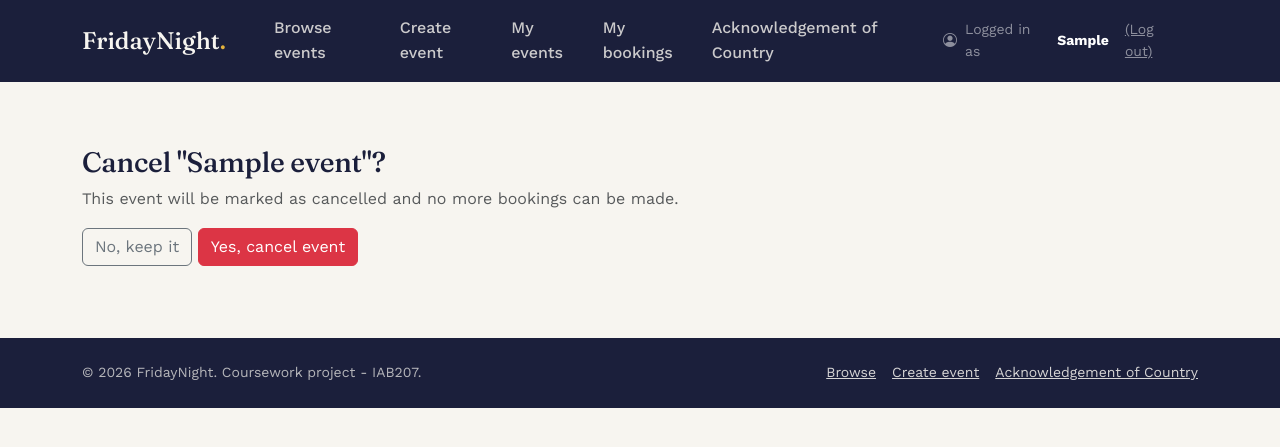
After one commit to rohanbiju1234-hash/IAB207, a Flask app: page /event/1/cancel in a window 1280 px wide. The commit adds this page. Shown: the top 447 px of the page. Run offline with Flask 3, Linux system fonts and the light colour scheme; a user stored in the database is signed in; tables that the repository leaves empty hold one stand-in row (values such as "Sample post"); some libraries are stand-ins or nearby versions.

Commit message:
Add cancel confirmation page and require location for enhanced acknowledgement

```diff
--- a/fridaynight/forms.py
+++ b/fridaynight/forms.py
@@ -5,7 +5,7 @@ from wtforms import (
     IntegerField, DecimalField, DateField, TimeField, SubmitField, BooleanField
 )
 from wtforms.validators import (
-    DataRequired, Email, EqualTo, Length, NumberRange, Optional
+    DataRequired, Email, EqualTo, Length, NumberRange, Optional, ValidationError
 )
 
 
@@ -81,7 +81,7 @@ class EventForm(FlaskForm):
              ('darwin', 'Darwin (Garramilla) - Larrakia people'),
              ('other', 'Other location (I will enter the custodians myself)')],
 
-    validators=[Optional()]
+    validators=[]
     )
 
     ack_place = StringField(
@@ -111,7 +111,12 @@ class EventForm(FlaskForm):
         'Your Acknowledgement of Country statement (for the enhanced option)',
         validators=[Optional()]
     )
-
+    def validate_ack_location(self, field):
+        if self.acknowledgement_type.data == 'enhanced':
+          if not field.data:
+            raise ValidationError('Please choose where your event is for the enhanced Acknowledgement of Country.')
+          if field.data == 'other' and not self.traditional_custodians.data:
+            raise ValidationError('Please enter the Traditional Custodians for your location.')
     submit = SubmitField('Publish event')
 
 
@@ -137,3 +142,8 @@ class SearchForm(FlaskForm):
     # GET form, used on the landing page - keyword + optional AI-enhanced toggle
     query = StringField('Search events, venues, artists…', validators=[Optional()])
     submit = SubmitField('Search')
+
+
+class CancelEventForm(FlaskForm):
+
+    submit = SubmitField('Yes, cancel event')
--- /dev/null
+++ b/fridaynight/templates/cancel_event.html
@@ -0,0 +1,13 @@
+{% extends "base.html" %}
+{% block content %}
+<div class ="container py-5">
+    <h1 class="h3">Cancel "{{event.title}}"?</h1>
+    <p class="text-muted">This event will be marked as cancelled and no more bookings can be made.</p>
+
+    <form method="post">
+        {{ form.hidden_tag() }}
+        <a href="{{ url_for('main.event_details', event_id=event.id) }}" class="btn btn-outline-secondary">No, keep it</a>
+        {{ form.submit(class="btn btn-danger") }}
+        </form>
+</div>
+{% endblock %}
--- a/fridaynight/templates/create_event.html
+++ b/fridaynight/templates/create_event.html
@@ -45,6 +45,7 @@
             <div class="col-md-8">
               {{ form.ack_location.label(class="form-label") }}
               {{ form.ack_location(class="form-select") }}
+              {% for error in form.ack_location.errors %}<div class="text-danger small">{{ error }}</div>{% endfor %}
               <div class="form-text">Pick the capital city closest to your event. If it's elsewhere, choose "Other" and use the AIATSIS map to find the Traditional Custodians. </div>
 
 
--- a/fridaynight/templates/event_details.html
+++ b/fridaynight/templates/event_details.html
@@ -76,9 +76,7 @@
         <div class="d-flex gap-2 mb-4">
           <a href="{{ url_for('main.edit_event', event_id=event.id) }}" class="btn btn-outline-secondary btn-sm">Edit event</a>
           {% if event.status != 'Cancelled' %}
-          <form method="post" action="{{ url_for('main.cancel_event', event_id=event.id) }}" onsubmit="return confirm('Cancel this event?');">
-            <button type="submit" class="btn btn-outline-danger btn-sm">Cancel event</button>
-          </form>
+         <a href="{{ url_for ('main.cancel_event', event_id=event.id) }}" class="btn btn-outline-danger btn-sm">Cancel event</a>
           {% endif %}
         </div>
         {% endif %}
--- a/fridaynight/views.py
+++ b/fridaynight/views.py
@@ -7,9 +7,10 @@ from flask import Blueprint, render_template, redirect, url_for, flash, request,
 from flask_login import login_user, logout_user, login_required, current_user
 from werkzeug.utils import secure_filename
 
+
 from . import db
 from .models import User, Event, Booking, Comment
-from .forms import RegisterForm, LoginForm, EventForm, CommentForm, BookingForm, SearchForm
+from .forms import RegisterForm, LoginForm, EventForm, CommentForm, BookingForm, SearchForm, CancelEventForm
 from .ai_search import rank_events_by_query   # AI-enhanced discovery - see ai_search.py
 
 main = Blueprint('main', __name__)
@@ -196,9 +197,17 @@ def edit_event(event_id):
     if event.owner_id != current_user.id:
         abort(403)
 
+
+
     form = EventForm(obj=event)
     if request.method == 'GET':
-        form.status.data = event.status  # shown but disabled - see template note
+        form.status.data = event.status
+
+        for key, name in CUSTODIANS.items():
+            if name == event.traditional_custodians:
+                form.ack_location.data = key
+
+     # shown but disabled - see template note
 
     if form.validate_on_submit():
         event.title = form.title.data
@@ -228,16 +237,28 @@ def edit_event(event_id):
     return render_template('create_event.html', form=form, editing=True, event=event)
 
 
-@main.route('/event/<int:event_id>/cancel', methods=['POST'])
+@main.route('/event/<int:event_id>/cancel', methods=['GET', 'POST'])
 @login_required
 def cancel_event(event_id):
     event = Event.query.get_or_404(event_id)
     if event.owner_id != current_user.id:
         abort(403)
-    event.status = Event.STATUS_CANCELLED
-    db.session.commit()
-    flash('Event cancelled.', 'info')
-    return redirect(url_for('main.event_details', event_id=event.id))
+
+
+
+    form = CancelEventForm()
+    if form.validate_on_submit():
+        event.status = Event.STATUS_CANCELLED
+        db.session.commit()
+        flash('Event cancelled.', 'info')
+        return redirect(url_for('main.event_details', event_id=event.id))
+
+
+    return render_template('cancel_event.html', event=event, form=form)
+
+
+
+
 
 
 @main.route('/my-events')
```
